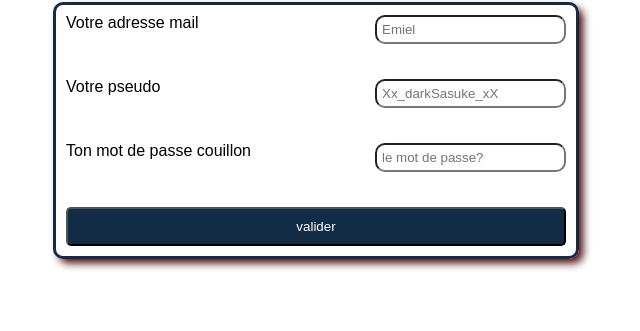
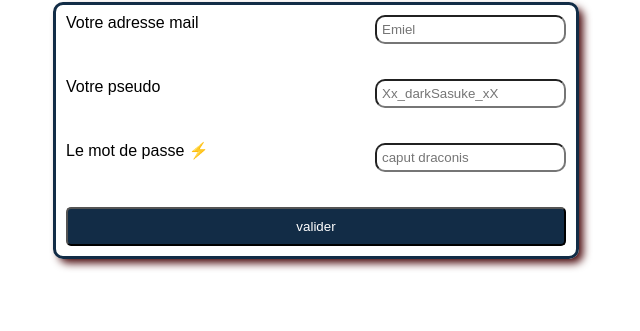
Before and after one commit to gvaudet/ludotek, a Symfony app: template templates/user/register.html.twig in a window 1280 px wide. Shown: the part 118-449 px from the top of the page, without its empty margins (324-964 px from the left). Run offline with Twig, Linux system fonts and the light colour scheme; the template is opened without the code that fills it, so the values that code supplies are empty; some libraries are stand-ins or nearby versions.

Commit message:
MAJ resgister

```diff
--- a/templates/user/register.html.twig
+++ b/templates/user/register.html.twig
@@ -15,8 +15,8 @@
 				<input type="text" name="pseudo" placeholder="Xx_darkSasuke_xX" id="Pseudo" class="createInput"required>
 			</div>
 			<div class="formDiv">
-				<label for="password">Ton mot de passe couillon</label>
-				<input type="password" name="password" placeholder="le mot de passe?" id="password" class="createInput"required>
+				<label for="password">Le mot de passe ⚡️</label>
+				<input type="password" name="password" placeholder="caput draconis" id="password" class="createInput"required>
 			</div>
 
 			<button type="submit" class="button">valider</button>
```
